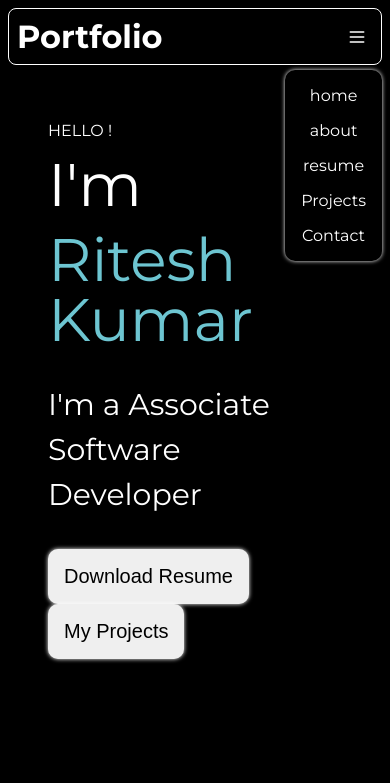
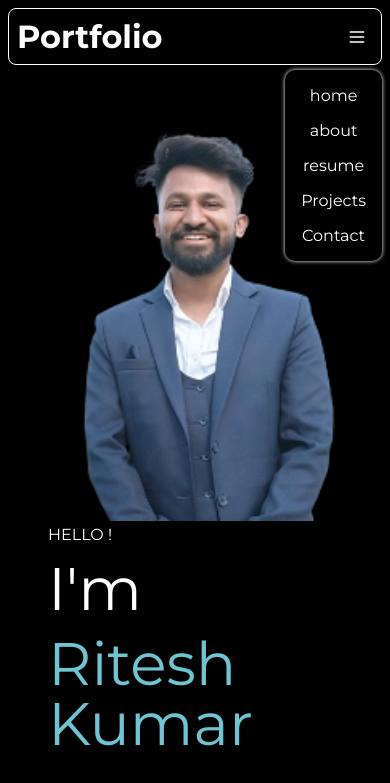
Before and after one commit to riteshkumar56/PORTFOLIO, a plain HTML site: page index.html in a window 390 px wide. Shown: the top 783 px of the page. Drawn offline with Linux system fonts and the light colour scheme.

Commit message:
home page

```diff
--- a/index.html
+++ b/index.html
@@ -10,13 +10,6 @@
 
 <body>
   <div class="home-container">
-    <div class="header-mobile-content-container">
-      <a class="header-content" href="home">home</a>
-      <a class="header-content" href="About">about</a>
-      <a class="header-content" href="Resume">resume</a>
-      <a class="header-content" href="Projects">Projects</a>
-      <a class="header-content" href="Contact">Contact</a>
-    </div>
 
     <!--Header Container-->
     <div class="header-container">
@@ -37,6 +30,17 @@
       </button>
     </div>
 
+    <div class="outlet-container">
+
+      <!--Homepage mobile outlet-->
+      <div class="header-mobile-content-container">
+        <a class="header-content" href="home">home</a>
+        <a class="header-content" href="About">about</a>
+        <a class="header-content" href="Resume">resume</a>
+        <a class="header-content" href="Projects">Projects</a>
+        <a class="header-content" href="Contact">Contact</a>
+      </div>
+
       <!--Home page division-->
       <div class="home-page-container">
         <div class="home-page-titles">
@@ -51,8 +55,20 @@
             </div>
           </div>
         </div>
-      <div></div>
+
+        <!--Homepage image div-->
+        <div>
+          <img src="./img/profile.png" style="height: 400px;" alt="">
         </div>
+      </div>
+
+      <!--About me container-->
+      <div class="about-container">
+        <h1>About me</h1>
+      </div>
+
+    </div>
+
 
   </div>
 </body>
--- a/style.css
+++ b/style.css
@@ -2,6 +2,7 @@
 
 :root {
 	--blue-color: #6DC5D1;
+	position: relative;
 }
 
 
@@ -12,12 +13,15 @@ body {
 	background-color: black;
 	color: white;
 	font-family: "Montserrat", sans-serif;
+	position: relative;
 }
 
 .home-container {
+	display: flex;
+	flex-direction: column;
 	width: 100%;
-	height: 100;
-
+	height: 100%;
+	overflow: hidden;
 }
 
 .header-container {
@@ -56,12 +60,20 @@ body {
 	color: white;
 }
 
+.outlet-container {
+	display: flex;
+	flex-direction: column;
+	overflow: auto;
+	width: 100%;
+	height: 100%;
+}
+
 /*Homepage styling*/
 
 .home-page-container {
 	display: flex;
 	justify-content: space-between;
-	padding: 3rem;
+	padding: 3rem 3rem 0 3rem;
 }
 
 .home-page-titles {
@@ -96,7 +108,7 @@ body {
 }
 
 .home-page-button {
-	padding: 1rem;
+	padding: 8px 1rem;
 	font-size: 20px;
 	margin-right: 2rem;
 	border: none;
@@ -108,6 +120,10 @@ body {
 
 .home-page-button:hover {
 	box-shadow: 0 0 12px white;
+}
+
+.about-container {
+	background-color: gainsboro;
 }
 
 @media only screen and (max-width: 600px) {
@@ -143,4 +159,16 @@ body {
 		display: flex;
 		cursor: pointer;
 	}
+
+	.home-page-container {
+		display: flex;
+		flex-direction: column-reverse;
+		align-items: center;
+	}
+
+	.home-page-button {
+		margin-right: 0;
+		margin-bottom: 2rem;
+	}
+
 }
```
Also changed, not shown: img/CERTIFICATE.jpeg (renamed from CERTIFICATE.jpeg), img/PROFILE .jpeg (renamed from PROFILE .jpeg), img/profile.png (added). Lines whose indentation alone changed are shown as unchanged.
